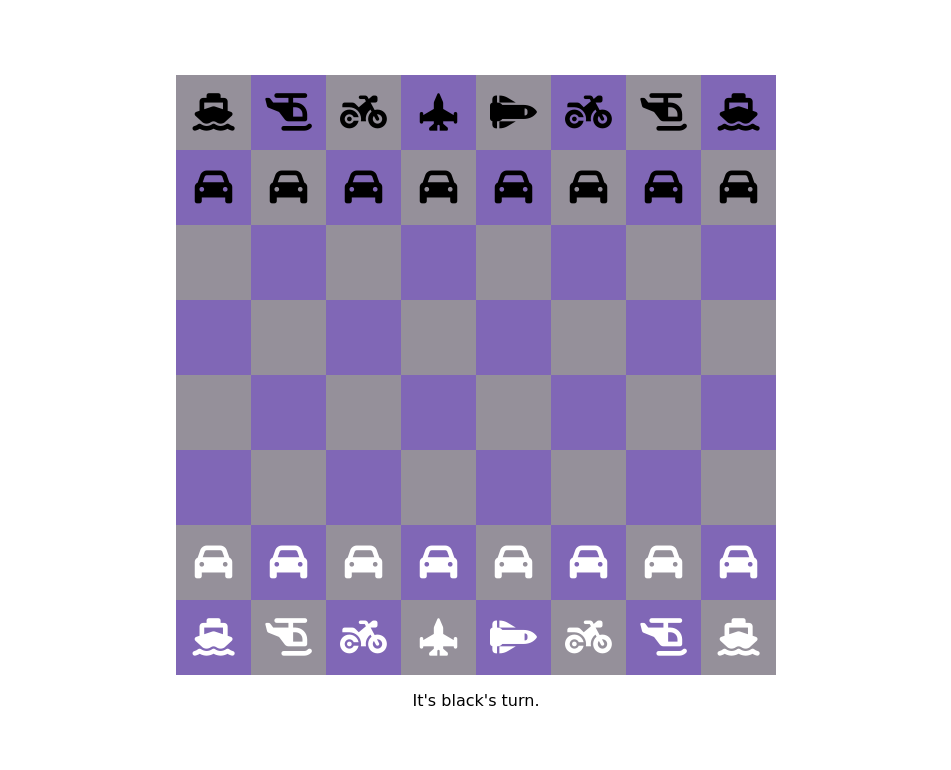
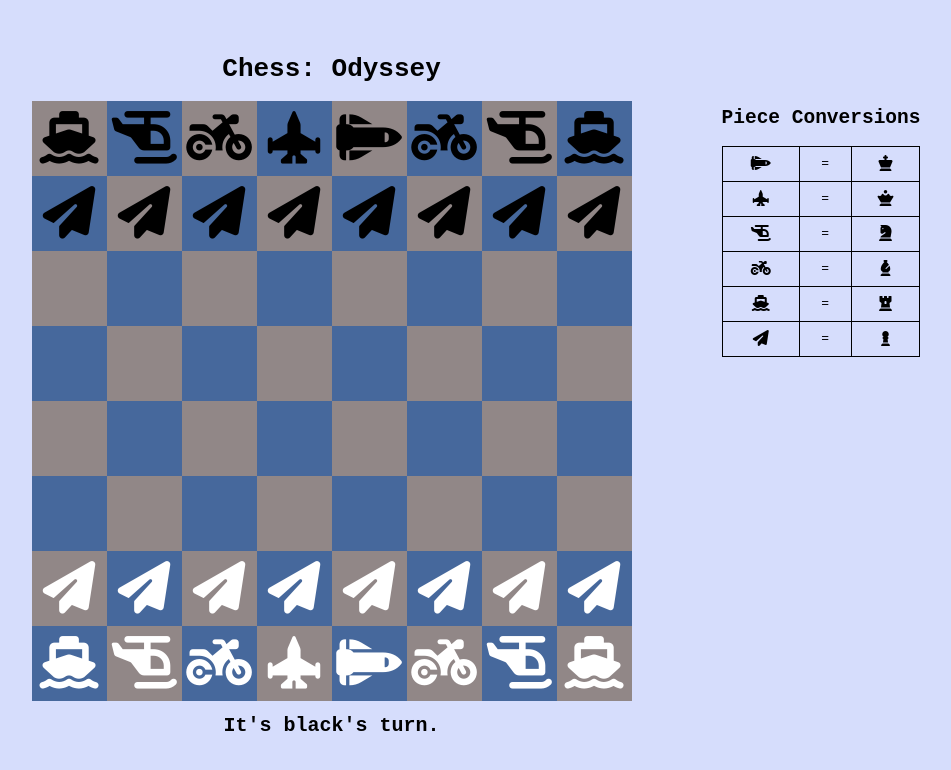
Before and after one commit to vidyut-veedgav/chess, a website: page index.html in a window 1280 px wide. Shown: the whole page, without its empty margins (164-1115 px from the left). Drawn offline with Linux system fonts and the light colour scheme.

Commit message:
Final Project

```diff
--- a/app.js
+++ b/app.js
@@ -1,5 +1,6 @@
 //defining global variables
 const gameBoard = document.querySelector("#gameboard"); //gameboard
+const messageBoxDisplay = document.querySelector("#messageBox")
 const playerDisplay = document.querySelector("#player"); //player
 const infoDisplay = document.querySelector("#info-display"); //info
 const width = 8; //width of gameboard
@@ -95,6 +96,10 @@ function dragDrop(e) {
         if (opponentPieceCaptured  && validMove) {
             e.target.parentNode.append(draggedElement)
             e.target.remove()
+            if (e.target.classList.contains('fa-shuttle-space')) {
+                console.log("Space Shuttle captured!");
+                messageBoxDisplay.textContent = "Space Shuttle has been captured! Odyssey complete."
+            }
             changePlayer()
             return
         }
@@ -127,7 +132,7 @@ function dragDrop(e) {
         }
         */
     }
-    changePlayer()
+
 
     /*
     e.stopPropagation()
@@ -225,45 +230,47 @@ function checkIfValid(target) {
         console.log("trueTargetSquare" + trueTargetSquare);
     }
 
-    /*
     //5th parent
-    else if (target.parentNode.parentNode.parentNode.getAttribute('square-id') !== null) {
+    else if (target.parentNode.parentNode.parentNode.parentNode.parentNode.getAttribute('square-id') !== null) {
         console.log("target is the icon");
-        targetId = Number(target.parentNode.parentNode.parentNode.getAttribute('square-id'));
-        trueTargetSquare = target.parentNode.parentNode.parentNode;
+        targetId = Number(target.parentNode.parentNode.parentNode.parentNode.parentNode.getAttribute('square-id'));
+        trueTargetSquare = target.parentNode.parentNode.parentNode.parentNode.parentNode;
     }
 
     //6th parent
-    else if (target.parentNode.parentNode.parentNode.getAttribute('square-id') !== null) {
+    else if (target.parentNode.parentNode.parentNode.parentNode.parentNode.parentNode.getAttribute('square-id') !== null) {
         console.log("target is the icon");
-        targetId = Number(target.parentNode.parentNode.parentNode.getAttribute('square-id'));
-        trueTargetSquare = target.parentNode.parentNode.parentNode;
+        targetId = Number(target.parentNode.parentNode.parentNode.parentNode.parentNode.parentNode.getAttribute('square-id'));
+        trueTargetSquare = target.parentNode.parentNode.parentNode.parentNode.parentNode.parentNode;
     }
 
     //7th parent
-    else if (target.parentNode.parentNode.parentNode.getAttribute('square-id') !== null) {
+    else if (target.parentNode.parentNode.parentNode.parentNode.parentNode.parentNode.parentNode.getAttribute('square-id') !== null) {
         console.log("target is the icon");
-        targetId = Number(target.parentNode.parentNode.parentNode.getAttribute('square-id'));
-        trueTargetSquare = target.parentNode.parentNode.parentNode;
+        targetId = Number(target.parentNode.parentNode.parentNode.parentNode.parentNode.parentNode.parentNode.getAttribute('square-id'));
+        trueTargetSquare = target.parentNode.parentNode.parentNode.parentNode.parentNode.parentNode.parentNode;
     }
 
     //8th parent
-    else if (target.parentNode.parentNode.parentNode.getAttribute('square-id') !== null) {
+    else if (target.parentNode.parentNode.parentNode.parentNode.parentNode.parentNode.parentNode.parentNode.getAttribute('square-id') !== null) {
         console.log("target is the icon");
-        targetId = Number(target.parentNode.parentNode.parentNode.getAttribute('square-id'));
-        trueTargetSquare = target.parentNode.parentNode.parentNode;
+        targetId = Number(target.parentNode.parentNode.parentNode.parentNode.parentNode.parentNode.parentNode.parentNode.getAttribute('square-id'));
+        trueTargetSquare = target.parentNode.parentNode.parentNode.parentNode.parentNode.parentNode.parentNode.parentNode;
     }
+    //9th parent
+    else if (target.parentNode.parentNode.parentNode.parentNode.parentNode.parentNode.parentNode.parentNode.parentNode.getAttribute('square-id') !== null) {
+        console.log("target is the icon");
+        targetId = Number(target.parentNode.parentNode.parentNode.parentNode.parentNode.parentNode.parentNode.parentNode.parentNode.getAttribute('square-id'));
+        trueTargetSquare = target.parentNode.parentNode.parentNode.parentNode.parentNode.parentNode.parentNode.parentNode.parentNode;
+    }
+
     //10th parent
-    else if (target.parentNode.parentNode.parentNode.getAttribute('square-id') !== null) {
+    else if (target.parentNode.parentNode.parentNode.parentNode.parentNode.parentNode.parentNode.parentNode.parentNode.parentNode.getAttribute('square-id') !== null) {
         console.log("target is the icon");
-        targetId = Number(target.parentNode.parentNode.parentNode.getAttribute('square-id'));
-        trueTargetSquare = target.parentNode.parentNode.parentNode;
+        targetId = Number(target.parentNode.parentNode.parentNode.parentNode.parentNode.parentNode.parentNode.parentNode.parentNode.parentNode.getAttribute('square-id'));
+        trueTargetSquare = target.parentNode.parentNode.parentNode.parentNode.parentNode.parentNode.parentNode.parentNode.parentNode.parentNode;
     }
-    else if (target.parentNode.parentNode.parentNode.getAttribute('square-id') !== null) {
-        console.log("target is the icon");
-        targetId = Number(target.parentNode.parentNode.parentNode.getAttribute('square-id'));
-        trueTargetSquare = target.parentNode.parentNode.parentNode;
-    }
+    /*
     else if (target.parentNode.parentNode.parentNode.getAttribute('square-id') !== null) {
         console.log("target is the icon");
         targetId = Number(target.parentNode.parentNode.parentNode.getAttribute('square-id'));
@@ -388,8 +395,18 @@ function checkIfValid(target) {
             }
 
             //checks if the pawn wants to move one square forward
-            if (startId + width === targetId) {
-                return true;
+            if (startId + width === targetId && trueTargetSquare.firstChild === null) {
+                return false;
+            }
+
+            //checks if the pawn wants to take diagonally to the right but there is no piece
+            if (startId + width - 1 === targetId && trueTargetSquare.firstChild === null) {
+                return false;
+            }
+
+            //checks if the pawn wants to take diagonally to the left but there is no piece
+            if (startId + width + 1 === targetId && trueTargetSquare.firstChild === null) {
+                return false;
             }
 
             //checks if the pawn wants to take diagonally to the right
--- a/index.html
+++ b/index.html
@@ -7,8 +7,46 @@
 </head>
 <body>
     <div id="container">
-        <div id="gameboard"></div>
-        <p>It's <span id="player"></span>'s turn.</p>
+        <div id="boardAndTable" class="flex-container">
+            <div>
+                <h1 class="gameHeader" style="font-size:xx-large;">Chess: Odyssey</h1>
+                <div id="gameboard"></div>
+                <h1 id="messageBox" class="playerInfo">It's <span id="player"></span>'s turn.</h1>
+            </div>
+            <div id="piece-conversions">
+                <h2>Piece Conversions</h2>
+                <table>
+                    <tr>
+                        <td><i class="fa-solid fa-shuttle-space"></i></td>
+                        <td>=</td>
+                        <td><i class="fa-solid fa-chess-king"></i></td>
+                    </tr>
+                    <tr>
+                        <td><i class="fa-solid fa-jet-fighter-up"></i></td>
+                        <td>=</td>
+                        <td><i class="fa-solid fa-chess-queen"></i></td>
+                    </tr>
+                    <tr>
+                        <td><i class="fa-solid fa-helicopter"></i></td>
+                        <td>=</td>
+                        <td><i class="fa-solid fa-chess-knight"></i></td>
+                    </tr><tr>
+                        <td><i class="fa-solid fa-motorcycle"></i></td>
+                        <td>=</td>
+                        <td><i class="fa-solid fa-chess-bishop"></i></td>
+                    </tr><tr>
+                        <td><i class="fa-solid fa-ship"></i></td>
+                        <td>=</td>
+                        <td><i class="fa-solid fa-chess-rook"></i></td>
+                    </tr><tr>
+                        <td><i class="fa-solid fa-paper-plane"></i></td>
+                        <td>=</td>
+                        <td><i class="fa-solid fa-chess-pawn"></i></td>
+                    </tr>
+                    <!--add more rows here-->
+                </table>
+            </div>
+        </div>
         <p id="information"></p>
     </div>
     <!--
@@ -28,12 +66,12 @@
         justify-content: center;
         height: 100vh;
         margin: 0;
-        background-color: rgb(255, 255, 255); /* Add your desired background color */
-        font-family: cursive;
+        background-color: rgb(214, 221, 252); /* Add your desired background color */
+        font-family:monospace;
     }
 
-    #container {
-        text-align: center;
+    #messageBox {
+        font-size:x-large;
     }
 
     #gameboard {
@@ -41,6 +79,33 @@
         height: 600px;
         display: flex;
         flex-wrap: wrap;
+    }
+
+    #piece-conversions {
+        margin-top: 55px;
+        margin-left: 90px;
+        text-align: left;
+    }
+
+    #piece-conversions table {
+        border-collapse: collapse;
+        width: 100%;
+    }
+
+    #piece-conversions table, #piece-conversions td {
+        border: 1px solid black;
+    }
+
+    #piece-conversions td {
+        padding: 8px;
+        text-align: center;
+    }
+
+    .gameHeader {
+        text-align: center;
+    }
+    .playerInfo {
+        text-align: center;
     }
 
     .square {
@@ -58,16 +123,16 @@
         display: flex;
         align-items: center;
         justify-content: center;
-        font-size: 37.5px;
+        font-size: 52.5px;
         position: relative;
     }
 
     .beige {
-        background-color: rgb(149, 144, 154);
+        background-color: rgb(145, 135, 135);
     }
 
     .brown {
-        background-color: rgb(128, 103, 182);
+        background-color: rgb(70, 104, 156);
     }
 
     .black {
@@ -88,6 +153,27 @@
         z-index: 9;
     }
 
+    .flex-container {
+        display: flex;
+        justify-content: space-between;
+    }
+
 
 </style>
 </html>
+
+
+<!--
+
+    <div id="piece-conversions">
+        <h2>Piece Conversions</h2>
+        <table>
+            <tr>
+                <td>Space Shuttle</td>
+                <td>=</td>
+                <td>King</td>
+            </tr>
+            <!-- Add more rows for other pieces
+        </table>
+    </div>
+-->
--- a/pieces.js
+++ b/pieces.js
@@ -1,10 +1,11 @@
+
 
 const king = '<div class="piece" id="king"><i class="fa-solid fa-shuttle-space"></i></div>'
 const queen = '<div class="piece" id="queen"><i class="fa-solid fa-jet-fighter-up"></i></div>'
 const knight = '<div class="piece" id="knight"><i class="fa-solid fa-helicopter"></i></div>'
 const bishop = '<div class="piece" id="bishop"><i class="fa-solid fa-motorcycle"></i></div>'
 const rook = '<div class="piece" id="rook"><i class="fa-solid fa-ship"></i></div>'
-const pawn = '<div class="piece" id="pawn"><i class="fa-solid fa-car"></i></div>'
+const pawn = '<div class="piece" id="pawn"><i class="fa-solid fa-paper-plane"></i></div>'
 
 
 
@@ -16,6 +17,9 @@ const knight = '<div class="piece" id="knight"><i class="fa-solid fa-chess-knigh
 const bishop = '<div class="piece" id="bishop"><i class="fa-solid fa-chess-bishop"></i></div>'
 const rook = '<div class="piece" id="rook"><i class="fa-solid fa-chess-rook"></i></div>'
 const pawn = '<div class="piece" id="pawn"><i class="fa-solid fa-chess-pawn"></i></div>'
+
+<i class="fa-solid fa-cart-shopping"></i>
+<i class="fa-solid fa-car"></i>
 
 
 //<i class="fa-solid fa-hippo"></i>
```
